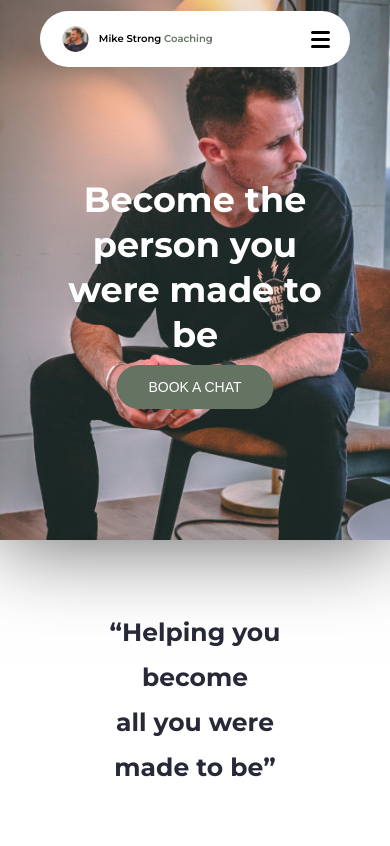
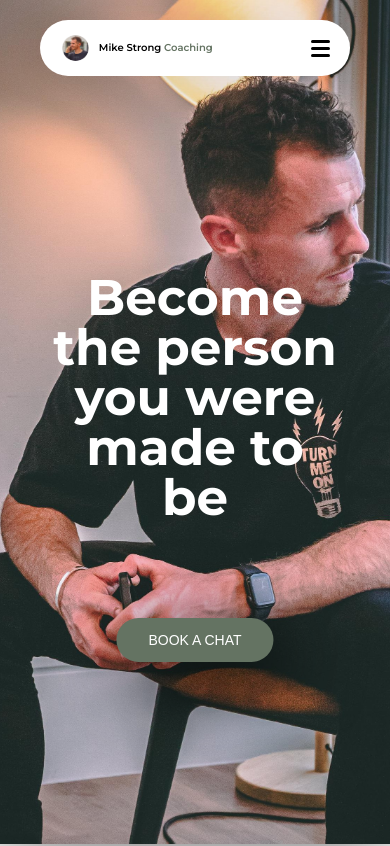
Before and after one commit to kev-er/Stronger_Life_Coaching, a React (Create React App) app: page / in a window 390 px wide. Shown: the top 846 px of the page. Built offline with nearby package versions, Linux system fonts and the light colour scheme.

Commit message:
working futher on mobile responsive

```diff
--- a/src/App.css
+++ b/src/App.css
@@ -798,12 +798,12 @@ input[type="checkbox"] {
   }
 }
 
-@media only screen and (max-width: 760px) {
+@media only screen and (max-width: 800px) {
 
   /* Navbar */
 
    .navbar {
-     top: 1px;
+     top: 10px;
    }
 
   /* Hero Section */
@@ -823,6 +823,9 @@ input[type="checkbox"] {
   #hero--img--main{
     border-radius: 0;
     box-shadow: 0px 5.333px 80px 0 rgba(0, 0, 0, 0.6);
+    width: 100vw;
+    height: 100vh;
+    object-fit: cover;
   }
 
   .hero--description {
@@ -833,30 +836,34 @@ input[type="checkbox"] {
     z-index: 2;
   }
 
-  .hero--bnt {
+    .hero--section--title  {
     position: absolute;
     left: 50%;
-    top: 50%;
-    transform: translate(-50%, 50%);
-  }
-
-  .hero--section--title  {
-    position: absolute;
-    left: 50%;
-    top: 10%;
+    top: 20%;
     transform: translate(-50%, 40%);
     color: white;
-    font-size: 40px;
-    line-height: 60px;
+    font-size: 60px;
+    line-height: 68px;
     font-weight: bold;
     z-index: 23;
     margin-top: 18%;
     width: 75%;
   }
+
+
+  .hero--bnt {
+    position: absolute;
+    left: 50%;
+    top: 75.77%;
+    transform: translate(-50%, 50%);
+    box-shadow: 10px 15.333px 80px 0 rgba(0, 0, 0, 1.9);
+  }
+
+
 }
 
 
-@media only screen and (max-width: 475px) {
+@media only screen and (max-width: 600px) {
   .logo--name {
   font-size: 10px;
   }
@@ -866,17 +873,18 @@ input[type="checkbox"] {
   }
 
   .hero--section--title {
-    font-size: 35px;
-    line-height: 45px;
-    top: 2%;
+    font-size: 60px;
+    line-height: 65px;
+    top: 10%;
   }
 
   .hero--bnt {
     position: absolute;
     left: 50%;
-    top: 38.22%;
-    transform: translate(-50%, 50%);
-  }
+    top: 77.22%;
+    transform: translate(-50%, 50%;)
+}
+
   .skills--section--heading {
     font-size: 25px;
     line-height: 45px;
@@ -931,16 +939,25 @@ input[type="checkbox"] {
     position: relative;
     right: 45px;
   }
-
 }
 
-@media only screen and (max-width: 350px) {
-  .navbar {
-    width: 200px;
-    padding: 10px 10px;
-    margin: 0;
-    top: 5px;
+@media only screen and (max-width: 450px) {
+  .hero--section--title {
+    font-size: 50px;
+    line-height: 50px;
   }
+
+
+  .hero--bnt {
+    position: absolute;
+    left: 50%;
+    top: 68.22%;
+    transform: translate(-50%, 50%);
+    }
+  }
+
+
+@media only screen and (max-width: 375px) {
 
   .nav__hamburger {
     top: 12px;
@@ -948,17 +965,19 @@ input[type="checkbox"] {
   }
 
   .hero--section--title {
-    margin: 0;
-    font-size: ;
+    margin-top: 25%;
+    font-size: 47px;
   }
 
   .hero--bnt {
     font-size: 12px;
-    top: 36%;
+    top: 77%;
   }
 
   #hero--img--main {
-    width: 100%;
+    width: 100vw;
+    height: 100vh;
+    object-fit: cover;
   }
 
   /* About Section */
```
